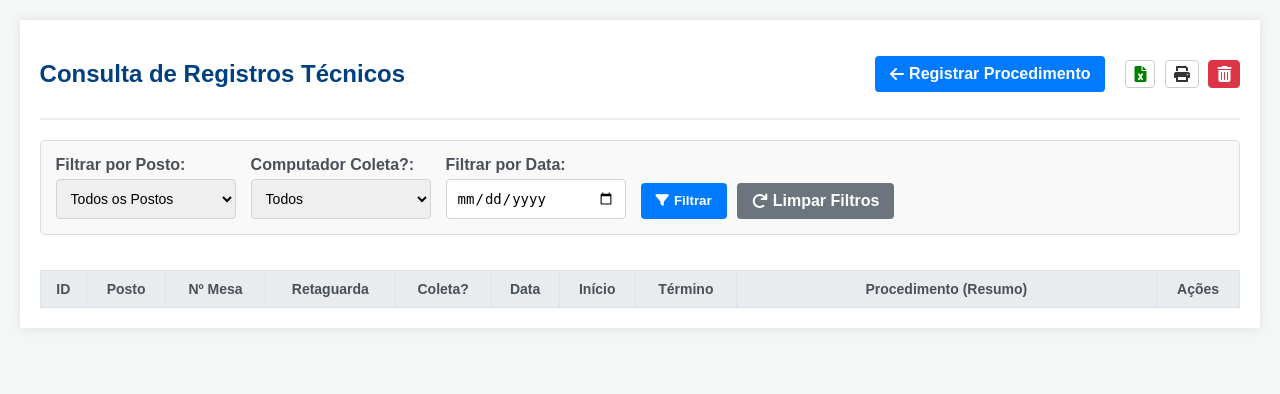
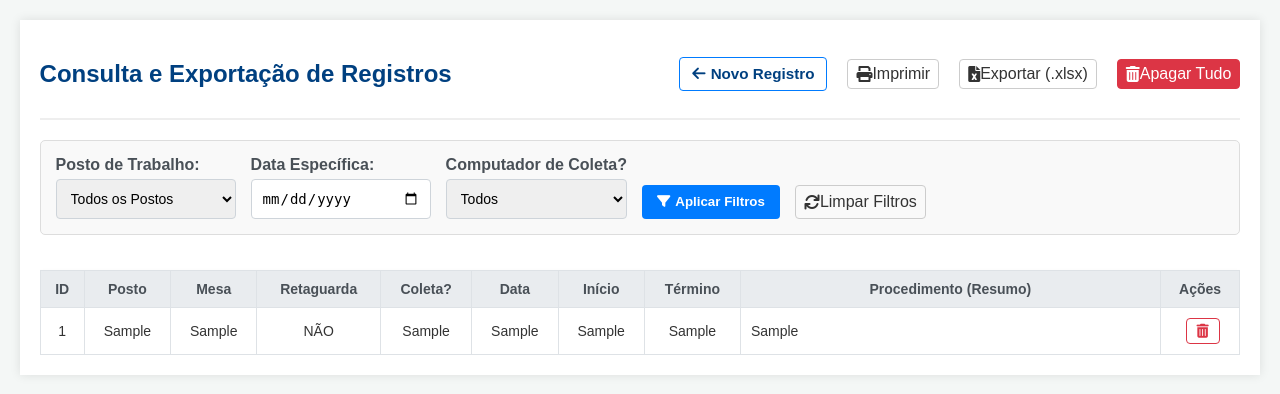
Before and after one commit to Dual650/info-IT, a Flask app: page /consultar in a window 1280 px wide. Shown: the top 394 px of the page. Run offline with Flask 3, Linux system fonts and the light colour scheme; tables that the repository leaves empty hold one stand-in row (values such as "Sample post"); lists and menus that the app fills with data are empty.

Commit message:
Update consultar.html

```diff
--- a/templates/consultar.html
+++ b/templates/consultar.html
@@ -4,7 +4,6 @@
     <meta charset="UTF-8">
     <meta name="viewport" content="width=device-width, initial-scale=1.0">
     <title>Consulta de Registros</title>
-    <script src="https://code.jquery.com/jquery-3.6.0.min.js"></script>
     <link rel="stylesheet" href="https://cdnjs.cloudflare.com/ajax/libs/font-awesome/6.0.0-beta3/css/all.min.css">
     <link rel="stylesheet" href="{{ url_for('static', filename='style.css') }}">
 </head>
@@ -23,70 +22,54 @@
 
         <div class="header-section">
             <div class="header-titulo">
-                <h2>Consulta de Registros Técnicos</h2>
+                <h2>Consulta e Exportação de Registros</h2>
             </div>
             <div class="header-acoes">
-                <a href="{{ url_for('formulario_registro') }}" class="btn-primary btn-voltar" title="Ir para a página de registro">
-                    <i class="fas fa-arrow-left"></i> Registrar Procedimento
+                <a href="{{ url_for('formulario_registro') }}" class="btn-primary btn-consulta" title="Voltar para a página de registro">
+                    <i class="fas fa-arrow-left"></i> Novo Registro
                 </a>
-
-                <div class="icones-consulta">
-
-                    <a id="btnExportar" href="#" title="Exportar para Excel" class="btn-acao">
-                        <i class="fas fa-file-excel" style="color: green;"></i>
+                <button class="btn-acao" onclick="window.print()" title="Imprimir a tabela">
+                    <i class="fas fa-print"></i> Imprimir
+                </button>
+                <a id="btnExportar" href="#" class="btn-acao" title="Exportar dados filtrados para Excel">
+                    <i class="fas fa-file-excel"></i> Exportar (.xlsx)
                 </a>
-
-                    <a href="#" onclick="window.print()" title="Imprimir Consulta" class="btn-acao">
-                        <i class="fas fa-print"></i>
-                    </a>
-
-                    <form id="formApagarTudo" method="POST" action="{{ url_for('apagar_todos_registros') }}" style="display: inline-block;">
-                        <input type="hidden" name="senha_confirmacao" id="senhaConfirmacao" value="">
-                        <input type="hidden" name="posto_filtro_hidden" id="postoFiltroHidden" value="{{ filtro_posto }}">
-                        <input type="hidden" name="data_filtro_hidden" id="dataFiltroHidden" value="{{ filtro_data }}">
-                        <input type="hidden" name="coleta_filtro_hidden" id="coletaFiltroHidden" value="{{ filtro_coleta }}">
-
-                        <button type="submit" id="btnApagarTudo" title="Apagar TODOS os Registros (Requer Senha)" class="btn-acao btn-danger">
-                            <i class="fas fa-trash-alt"></i>
+                <button type="button" class="btn-acao btn-danger" onclick="document.getElementById('modalApagarTudo').style.display='block'" title="Apagar TODOS os registros (Atenção!)">
+                    <i class="fas fa-trash-alt"></i> Apagar Tudo
                 </button>
-                    </form>
-
-                </div>
             </div>
         </div>
 
-        <form id="filtroForm" method="GET" class="filtro-container">
+        <form id="formFiltro" method="GET" action="{{ url_for('consultar_registro') }}">
+            <div class="filtro-container">
                 <div class="filtro-item">
-                <label for="posto">Filtrar por Posto:</label>
+                    <label for="posto">Posto de Trabalho:</label>
                     <select id="posto" name="posto" class="form-control">
-                    <option value="Todos">Todos os Postos</option>
+                        <option value="Todos" {% if filtro_posto == 'Todos' %}selected{% endif %}>Todos os Postos</option>
                         {% for posto in postos %}
-                    <option value="{{ posto }}" {% if posto == filtro_posto %}selected{% endif %}>{{ posto }}</option>
+                        <option value="{{ posto }}" {% if filtro_posto == posto %}selected{% endif %}>{{ posto }}</option>
                         {% endfor %}
                     </select>
                 </div>
 
                 <div class="filtro-item">
-                <label for="coleta">Computador Coleta?:</label>
+                    <label for="data">Data Específica:</label>
+                    <input type="date" id="data" name="data" class="form-control" value="{{ filtro_data }}">
+                </div>
+
+                <div class="filtro-item">
+                    <label for="coleta">Computador de Coleta?</label>
                     <select id="coleta" name="coleta" class="form-control">
-                    <option value="Todos">Todos</option>
-                    <option value="Sim" {% if filtro_coleta.lower() == 'sim' %}selected{% endif %}>Sim</option>
-                    <option value="Não" {% if filtro_coleta.lower() == 'não' %}selected{% endif %}>Não</option>
+                        <option value="Todos" {% if filtro_coleta == 'Todos' %}selected{% endif %}>Todos</option>
+                        <option value="SIM" {% if filtro_coleta == 'SIM' %}selected{% endif %}>SIM</option>
+                        <option value="NÃO" {% if filtro_coleta == 'NÃO' %}selected{% endif %}>NÃO</option>
                     </select>
                 </div>
 
-            <div class="filtro-item">
-                <label for="data">Filtrar por Data:</label>
-                <input type="date" id="data" name="data" value="{{ filtro_data }}" class="form-control">
+                <div class="botoes-filtro">
+                    <button type="submit" class="btn-primary"><i class="fas fa-filter"></i> Aplicar Filtros</button>
+                    <button type="button" class="btn-acao" onclick="window.location.href='{{ url_for('consultar_registro') }}'"><i class="fas fa-sync"></i> Limpar Filtros</button>
                 </div>
-
-            <div class="botoes-filtro">
-                <button type="button" id="btnFiltrar" class="btn-primary">
-                    <i class="fas fa-filter"></i> Filtrar
-                </button>
-                <a href="{{ url_for('consultar_registro') }}" class="btn-primary" style="background-color: #6c757d;">
-                    <i class="fas fa-redo"></i> Limpar Filtros
-                </a>
             </div>
         </form>
 
@@ -96,7 +79,8 @@
                     <tr>
                         <th>ID</th>
                         <th>Posto</th>
-                        <th>Nº Mesa</th> <th>Retaguarda</th> <th>Coleta?</th>
+                        <th>Mesa</th>
+                        <th>Retaguarda</th> <th>Coleta?</th>
                         <th>Data</th>
                         <th>Início</th>
                         <th>Término</th>
@@ -104,30 +88,55 @@
                         <th>Ações</th>
                     </tr>
                 </thead>
-                <tbody>
+                <tbody id="corpoTabela">
                     </tbody>
             </table>
+
+            <div id="avisoVazio" class="aviso-vazio" style="display: none;">
+                Não há registros encontrados para os filtros aplicados.
             </div>
-        <p id="avisoVazio" class="aviso-vazio" style="display:none;">Nenhum registro encontrado para os filtros selecionados.</p>
+        </div>
 
     </div>
 
-    <div id="procedimentoModal" class="modal">
+    <div id="modalProcedimento" class="modal">
         <div class="modal-content">
-            <span class="close-button">&times;</span>
-            <h3>Procedimento Completo do Registro <span id="modalRegistroId"></span></h3>
-            <div id="modalProcedimentoTexto" class="modal-procedimento-content"></div>
+            <span class="close-button" onclick="document.getElementById('modalProcedimento').style.display='none'">&times;</span>
+            <h3>Procedimento Completo (ID: <span id="modalId"></span>)</h3>
+            <p>Posto: <strong id="modalPosto"></strong></p>
+            <div id="modalProcedimentoContent" class="modal-procedimento-content"></div>
+
+            <form id="formApagarIndividual" method="POST" action="">
+                <input type="hidden" name="_method" value="DELETE">
+                <button type="submit" class="btn-primary btn-danger-individual" style="margin-top: 15px;">
+                    <i class="fas fa-trash"></i> Apagar Este Registro
+                </button>
+            </form>
         </div>
     </div>
 
-    <script>
-        // VARS GLOBAIS: Passando URLs do Flask para o JavaScript externo
-        const URLS = {
-            registrosJson: "{{ url_for('registros_json') }}",
-            apagarRegistro: "{{ url_for('apagar_registro', id=0) }}".replace('0', ''),
-            exportarRegistros: "{{ url_for('exportar_registros') }}"
-        };
-    </script>
+    <div id="modalApagarTudo" class="modal">
+        <div class="modal-content">
+            <span class="close-button" onclick="document.getElementById('modalApagarTudo').style.display='none'">&times;</span>
+            <h3>Atenção: Exclusão Permanente!</h3>
+            <p>Tem certeza que deseja apagar **TODOS** os registros do banco de dados?</p>
+            <p style="color: red; font-weight: bold;">Essa ação é IRREVERSÍVEL.</p>
+
+            <form method="POST" action="{{ url_for('apagar_todos_registros') }}" style="margin-top: 20px;">
+                <label for="senha_confirmacao">Para confirmar, digite a senha mestra:</label>
+                <input type="password" id="senha_confirmacao" name="senha_confirmacao" class="form-control" required style="margin-bottom: 10px;">
+
+                <input type="hidden" name="posto_filtro_hidden" value="{{ filtro_posto }}">
+                <input type="hidden" name="data_filtro_hidden" value="{{ filtro_data }}">
+                <input type="hidden" name="coleta_filtro_hidden" value="{{ filtro_coleta }}">
+
+                <button type="submit" class="btn-primary btn-danger">
+                    <i class="fas fa-exclamation-triangle"></i> Sim, Apagar TUDO Agora
+                </button>
+            </form>
+        </div>
+    </div>
+
     <script src="{{ url_for('static', filename='consultar.js') }}"></script>
 </body>
 </html>
```
Lines whose indentation alone changed are shown as unchanged.
